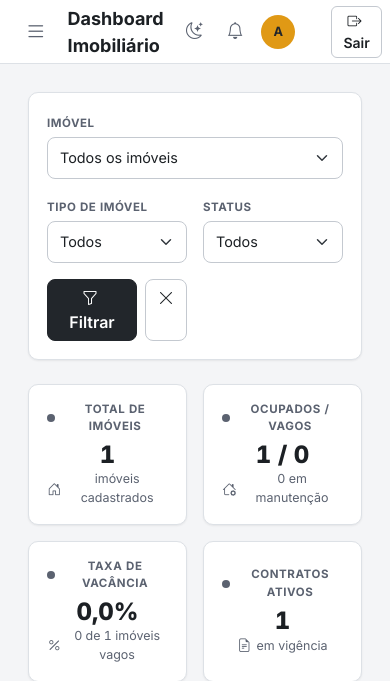
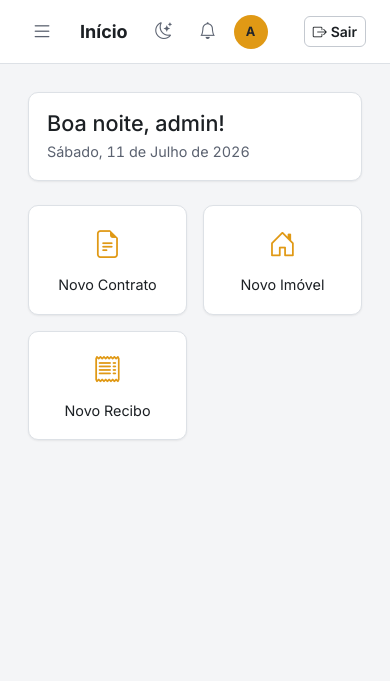
Before and after one commit to JulianoGarciaG/projeto-tcc, a Django app: page / in a window 390 px wide. Shown: the top 681 px of the page. After the commit the page ends 440 px from the top, so only its background shows below. Run offline with Django 5.2, Linux system fonts and the light colour scheme; a user stored in the database is signed in; data comes from the database, SQL or seed files in the repository; some libraries are stand-ins or nearby versions.

Commit message:
feat(dashboard)!: add landing page and open dashboard to all profiles
Move the Dashboard Imobiliário from `/` to its own `/dashboard/` route
and introduce a neutral landing page at `/` with a personalized
greeting and shortcuts to create Contrato/Imóvel/Recibo. The sidebar
now always shows the Dashboard item, and the Dashboard view no longer
requires the `pode_acessar_dashboard` permission, so the Comum profile
can access it.

The topbar Owner/Comum label previously used
`perms.imoveis.pode_acessar_dashboard` as a proxy for the Owner
profile; since that permission no longer gates anything, the label now
checks group membership directly via a new `has_group` template
filter.

BREAKING CHANGE: the Comum profile can now access the Dashboard
Imobiliário, previously restricted to Owner/Admin.

```diff
--- a/imoveis/templatetags/imoveis_tags.py
+++ b/imoveis/templatetags/imoveis_tags.py
@@ -43,3 +43,8 @@ def dia_extenso(value):
         return extenso.dia_ordinal_extenso(value)
     except Exception:
         return value
+
+
+@register.filter
+def has_group(user, group_name):
+    return user.groups.filter(name=group_name).exists()
--- a/imoveis/urls.py
+++ b/imoveis/urls.py
@@ -2,8 +2,11 @@ from django.urls import path
 from . import views
 
 urlpatterns = [
+    # Landing
+    path('', views.landing, name='landing'),
+
     # Dashboard
-    path('', views.dashboard_imobiliario, name='dashboard'),
+    path('dashboard/', views.dashboard_imobiliario, name='dashboard'),
 
     # Imóveis
     path('imoveis/', views.imovel_list, name='imovel_list'),
--- a/imoveis/views.py
+++ b/imoveis/views.py
@@ -4,7 +4,7 @@ from django.contrib.auth.decorators import login_required, permission_required
 from django.contrib import messages
 from django.db.models import Sum, Avg, Count, Q, ProtectedError
 from django.http import Http404, JsonResponse
-from datetime import date, timedelta
+from datetime import date, datetime, timedelta
 
 from .models import (
     Imovel, Proprietario, Inquilino, Contrato, LaudoVistoria, Lancamento,
@@ -88,11 +88,26 @@ def erro_403(request, exception=None):
 
 
 # ============================================================
+# Landing
+# ============================================================
+
+@login_required
+def landing(request):
+    hora = datetime.now().hour
+    if hora < 12:
+        saudacao = 'Bom dia'
+    elif hora < 18:
+        saudacao = 'Boa tarde'
+    else:
+        saudacao = 'Boa noite'
+    return render(request, 'imoveis/landing.html', {'saudacao': saudacao})
+
+
+# ============================================================
 # Dashboard
 # ============================================================
 
 @login_required
-@permission_required('imoveis.pode_acessar_dashboard', raise_exception=True)
 def dashboard_imobiliario(request):
     imovel_id = request.GET.get('imovel_id', '')
     tipo_filtro = request.GET.get('tipo', '')
--- a/templates/base.html
+++ b/templates/base.html
@@ -1,4 +1,5 @@
 {% load static %}
+{% load imoveis_tags %}
 <!DOCTYPE html>
 <html lang="pt-BR">
 <head>
@@ -38,13 +39,11 @@
 
   <ul class="nav flex-column">
 
-    {% if perms.imoveis.pode_acessar_dashboard %}
     <li class="nav-item">
       <a class="nav-link {% block nav_dashboard %}{% endblock %}" href="{% url 'dashboard' %}" title="Dashboard">
         <i class="bi bi-grid-1x2"></i> <span class="nav-text">Dashboard</span>
       </a>
     </li>
-    {% endif %}
 
     <li><span class="nav-section-label">Cadastros</span></li>
 
@@ -149,7 +148,7 @@
     </div>
     <div class="ms-1">
       <div class="user-name">{{ user.get_short_name|default:user.username }}</div>
-      <div class="user-role">{% if user.is_superuser %}Administrador{% elif perms.imoveis.pode_acessar_dashboard %}Owner{% else %}Comum{% endif %}</div>
+      <div class="user-role">{% if user.is_superuser %}Administrador{% elif user|has_group:"Owner" %}Owner{% else %}Comum{% endif %}</div>
     </div>
     <form method="post" action="{% url 'logout' %}" class="d-inline ms-3">
       {% csrf_token %}
--- /dev/null
+++ b/templates/imoveis/landing.html
@@ -0,0 +1,41 @@
+{% extends 'base.html' %}
+{% block title %}Início — Shelter{% endblock %}
+{% block page_title %}Início{% endblock %}
+
+{% block content %}
+
+<div class="card mb-4">
+  <div class="card-body">
+    <h4 class="mb-1">{{ saudacao }}, {{ user.get_short_name|default:user.username }}!</h4>
+    <p class="text-muted mb-0">{% now "l, d \d\e F \d\e Y" %}</p>
+  </div>
+</div>
+
+<div class="row g-3">
+  <div class="col-6 col-md-4">
+    <a href="{% url 'contrato_create' %}" class="card text-decoration-none text-body h-100">
+      <div class="card-body text-center">
+        <i class="bi bi-file-earmark-text fs-1" style="color: var(--brand);"></i>
+        <div class="mt-2">Novo Contrato</div>
+      </div>
+    </a>
+  </div>
+  <div class="col-6 col-md-4">
+    <a href="{% url 'imovel_create' %}" class="card text-decoration-none text-body h-100">
+      <div class="card-body text-center">
+        <i class="bi bi-house-door fs-1" style="color: var(--brand);"></i>
+        <div class="mt-2">Novo Imóvel</div>
+      </div>
+    </a>
+  </div>
+  <div class="col-6 col-md-4">
+    <a href="{% url 'recibo_create' %}" class="card text-decoration-none text-body h-100">
+      <div class="card-body text-center">
+        <i class="bi bi-receipt fs-1" style="color: var(--brand);"></i>
+        <div class="mt-2">Novo Recibo</div>
+      </div>
+    </a>
+  </div>
+</div>
+
+{% endblock %}
```
Also changed, not shown: imoveis/tests.py (+29 -3 lines).
